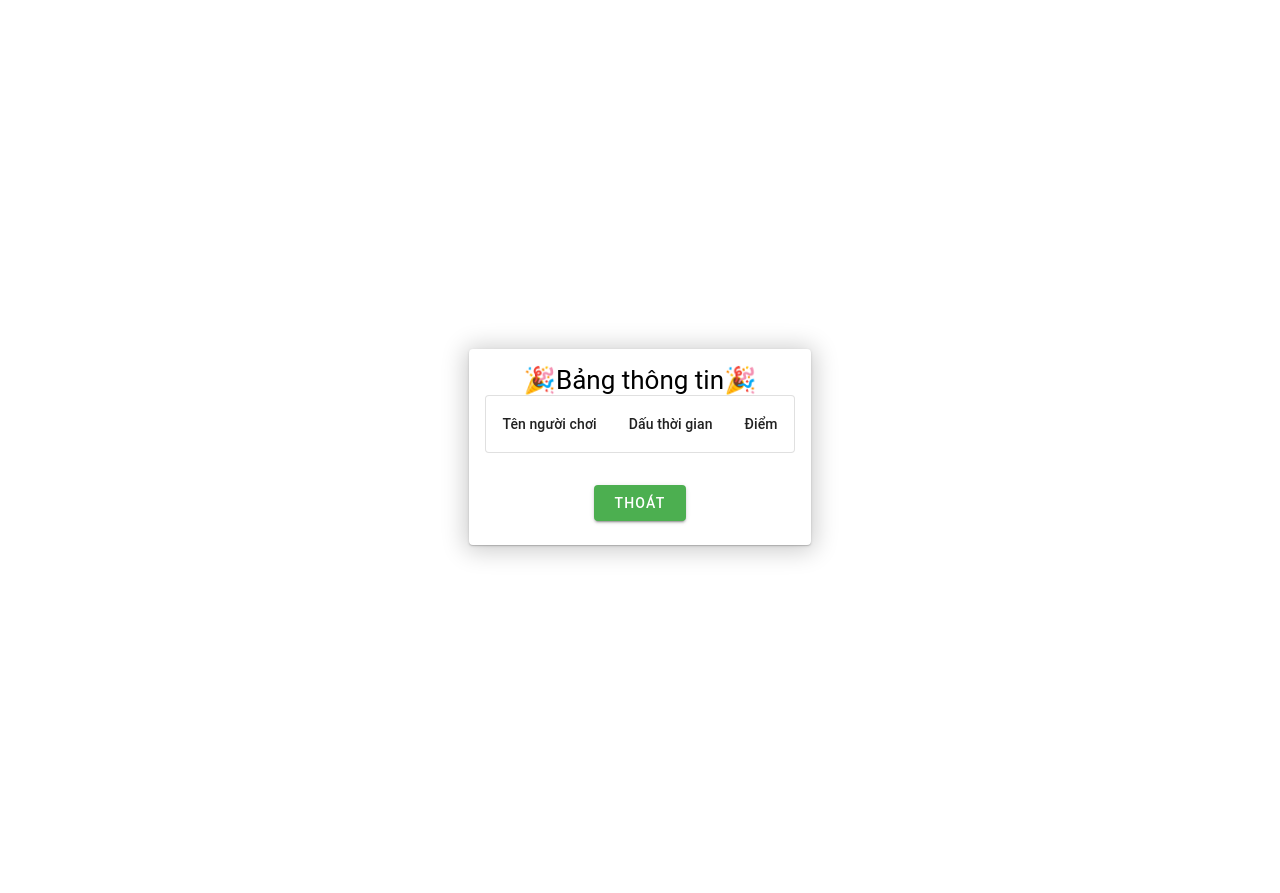
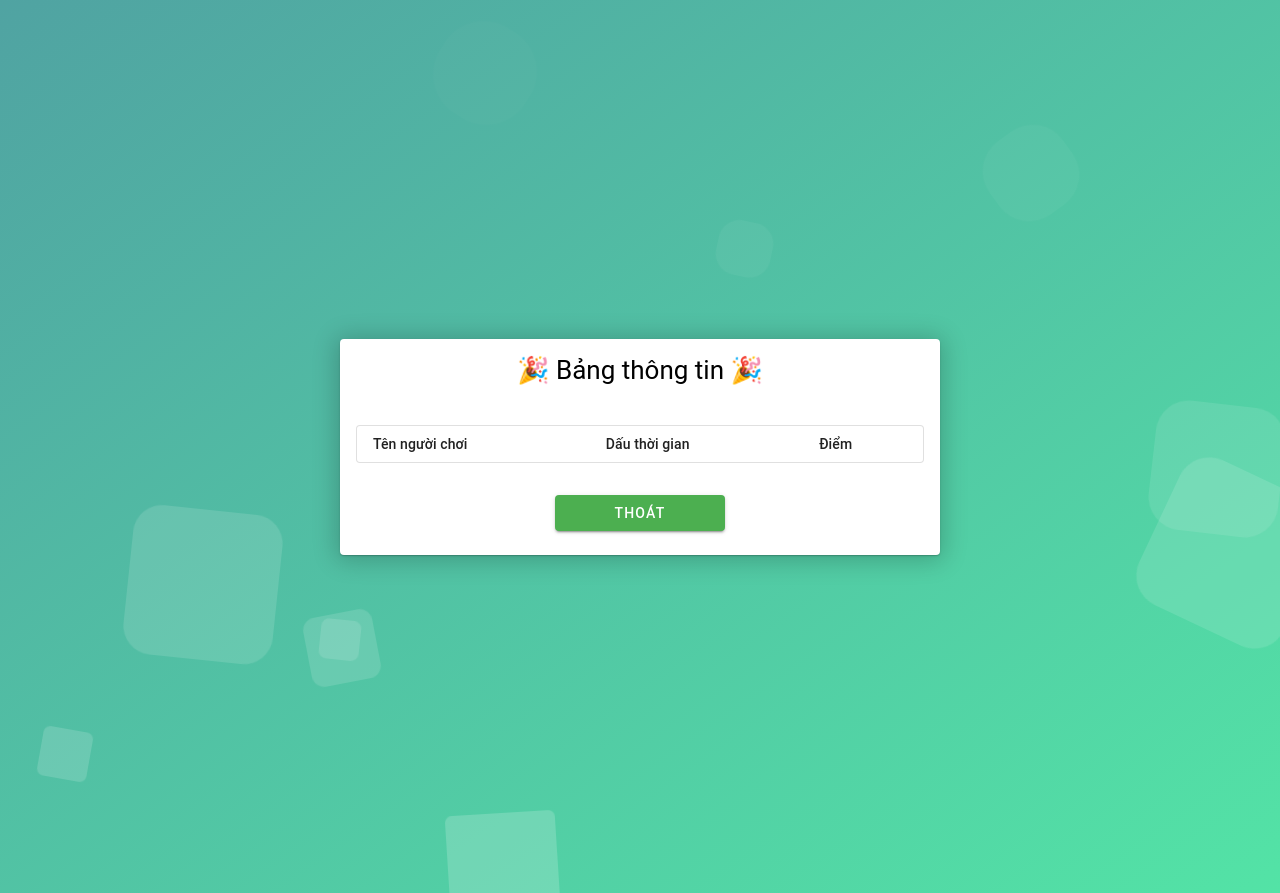
Before and after one commit to vinhphuctadang/DaisyQuizzes, a PHP site: page /admin/playerdash.php?round=1 in a window 1280 px wide. Run offline with PHP 8.4, Linux system fonts and the light colour scheme; a user stored in the database is signed in; data comes from the database, SQL or seed files in the repository; data that the repository does not hold is empty.

Commit message:
update UI

```diff
--- a/admin/manage-question/styles.css
+++ b/admin/manage-question/styles.css
@@ -144,6 +144,10 @@ label {
 .mdc-data-table {
     width: 100%;
 }
+.mdc-data-table__cell,
+.mdc-data-table__header-cell {
+    height: 36px;
+}
 .mdc-data-table::-webkit-scrollbar {
     height: 5px;
     width: 5px;
--- a/admin/playerdash.php
+++ b/admin/playerdash.php
@@ -4,7 +4,7 @@ if (substr_count($_SERVER['DOCUMENT_ROOT'], 'DaisyQuizzes') == 0) {
 	$DOCUMENT_ROOT = $DOCUMENT_ROOT . '/DaisyQuizzes';
 }
 include $DOCUMENT_ROOT . '/database.php';
-include $DOCUMENT_ROOT.'/middleware/auth_admin.php';
+include $DOCUMENT_ROOT . '/middleware/auth_admin.php';
 
 if (!checkLoggedIn()) {
 	header('Location: ./login');
@@ -23,10 +23,11 @@ function findLoggedPlayer($conn, $token)
 	return $list;
 }
 
-function findTokenByRound($conn, $round) {
+function findTokenByRound($conn, $round)
+{
 	$sql = "SELECT access_token FROM daisy_round WHERE round = '$round'";
 	$result = $conn->query($sql);
-	$row = $result->fetch_assoc ();
+	$row = $result->fetch_assoc();
 	return $row['access_token'];
 }
 
@@ -49,10 +50,10 @@ $conn->close();
 </head>
 
 <body>
+	<div class='waiting'>
 		<div id="wrapper">
-			<div class="mdc-card wrapper-card">
-
-				<p class="finish">🎉Bảng thông tin🎉</p>
+			<div class="mdc-card wrapper-card card-rank">
+				<p class="finish ranking">🎉 Bảng thông tin 🎉</p>
 				<div class="mdc-data-table" data-mdc-auto-init="MDCDataTable">
 					<table class="mdc-data-table__table" aria-label="Dessert calories">
 						<thead>
@@ -71,7 +72,7 @@ $conn->close();
 								<tr class="mdc-data-table__row">
 									<td class="mdc-data-table__cell"><?php echo $each['name']; ?></td>
 									<td class="mdc-data-table__cell"><?php echo $each['created_time']; ?></td>
-									<td class="mdc-data-table__cell text-center" id="<?php echo $each['name'];?>">
+									<td class="mdc-data-table__cell text-center" id="<?php echo $each['name']; ?>">
 										<?php echo $each['score']; ?>
 									</td>
 								</tr>
@@ -86,10 +87,24 @@ $conn->close();
 
 			</div>
 		</div>
+		<ul class='bg-bubbles'>
+			<li></li>
+			<li></li>
+			<li></li>
+			<li></li>
+			<li></li>
+			<li></li>
+			<li></li>
+			<li></li>
+			<li></li>
+			<li></li>
+		</ul>
+	</div>
 </body>
 <script src="<?php echo path("socket.io.js"); ?>"></script>
 <script>
 	pendingPlayerInfos = [];
+
 	function updatePlayerScore(player) {
 		httprq = new XMLHttpRequest();
 		httprq.onreadystatechange = function() {
@@ -105,23 +120,23 @@ $conn->close();
 		httprq.send();
 	}
 
-		function addPlayer (player) {
+	function addPlayer(player) {
 
-			anElement = '<tr class="mdc-data-table__row">'
-				+'<td class="mdc-data-table__cell">'+player.name+'</td>'
-				+'<td class="mdc-data-table__cell">'+player.created_time+'</td>'
-				+'<td class="mdc-data-table__cell text-center" id="'+player.name+'">'+player.score+'</td>'
-				+'</tr>';
-			document.getElementById ("players").innerHTML += anElement;
+		anElement = '<tr class="mdc-data-table__row">' +
+			'<td class="mdc-data-table__cell">' + player.name + '</td>' +
+			'<td class="mdc-data-table__cell">' + player.created_time + '</td>' +
+			'<td class="mdc-data-table__cell text-center" id="' + player.name + '">' + player.score + '</td>' +
+			'</tr>';
+		document.getElementById("players").innerHTML += anElement;
 	}
 
-		function updatePendingPlayerInfos () {
-			for (i=0;i<pendingPlayerInfos.length;++i) {
+	function updatePendingPlayerInfos() {
+		for (i = 0; i < pendingPlayerInfos.length; ++i) {
 			var id = pendingPlayerInfos[i].name;
 			var score = pendingPlayerInfos[i].score;
 			var view = document.getElementById(id);
 			if (view == null)
-					addPlayer (pendingPlayerInfos[i]);
+				addPlayer(pendingPlayerInfos[i]);
 			else
 				view.innerText = score;
 		}
@@ -132,10 +147,11 @@ $conn->close();
 		updatePlayerScore(player);
 	});
 	socket.on('<?php echo "onChange" . $round ?>', function(player) {
-			updatePendingPlayerInfos ();
+		updatePendingPlayerInfos();
 	});
 	socket.on('<?php echo "onFinished" . $round ?>', function(player) {
-			updatePendingPlayerInfos ();
+		updatePendingPlayerInfos();
 	});
 </script>
+
 </html>
--- a/admin/register/index.php
+++ b/admin/register/index.php
@@ -15,7 +15,7 @@
 <body>
 	<div id="wrapper">
 		<div class="mdc-card wrapper-card">
-			<form name="fRegister" class="center-card" action="middle_register.php" method="post">
+			<form name="fRegister" action="middle_register.php" method="post">
 				<div class="imgcontainer">
 					<img src="../../assets/img_avatar.png" alt="Avatar" class="avatar">
 					<div>Đăng ký</div>
--- a/admin/register/styles.css
+++ b/admin/register/styles.css
@@ -37,8 +37,8 @@ img.avatar {
 }
 
 .wrapper-card {
-    width: fit-content;
-    padding: 40px 30px;
+    width: 300px;
+    padding: 16px;
     margin: 0 auto;
     box-shadow: 0px 2px 24px 4px rgba(0, 0, 0, 0.2),
         0px 1px 1px 0px rgba(0, 0, 0, 0.14), 0px 1px 3px 0px rgba(0, 0, 0, 0.12);
--- a/index.php
+++ b/index.php
@@ -39,7 +39,6 @@ function disp_alert($alertText)
 					<div class="imgcontainer">
 						<img src="assets/img_avatar.png" alt="Avatar" class="avatar">
 					</div>
-					<div class="container">
 					<div class="mdc-text-field" data-mdc-auto-init="MDCTextField">
 						<input class="mdc-text-field__input" id="player" name="player" onkeyup="handle_change(this.value)">
 						<div class="mdc-line-ripple"></div>
@@ -48,7 +47,6 @@ function disp_alert($alertText)
 					<!-- <input type="text" placeholder="Tên bạn muốn hiển thị" name="player" required> -->
 					<button id="btnLogin" class="btn mdc-button mdc-button--raised" type="submit" disabled>TIẾP TỤC
 					</button>
-					</div>
 					<div class='admin'>
 						<a href='./admin/login'> Tôi là người kiến tạo? </a>
 					</div>
--- a/player/index.css
+++ b/player/index.css
@@ -12,7 +12,7 @@
 .wrapper-card {
     width: fit-content;
     padding: 16px;
-    margin: 0 auto;
+    margin: 0 16px;
     box-shadow: 0px 2px 24px 4px rgba(0, 0, 0, 0.2),
         0px 1px 1px 0px rgba(0, 0, 0, 0.14), 0px 1px 3px 0px rgba(0, 0, 0, 0.12);
 }
@@ -93,6 +93,7 @@ span.psw {
     height: 100%;
     display: flex;
     align-items: center;
+    justify-content: center;
 }
 form .admin {
     display: block;
@@ -155,18 +156,6 @@ button[disabled] {
     padding: 40px 30px 20px;
     width: 50%;
 }
-@media only screen and (max-width: 800px) {
-    .question,
-    .wrapper-card {
-        width: 90%;
-    }
-    #timing {
-        margin: 8% 0;
-    }
-    #status {
-        font-size: 13px !important;
-    }
-}
 .question .mdc-text-field:hover {
     background-color: rgb(25, 118, 210, 0.2);
     border-radius: 4px;
@@ -190,6 +179,10 @@ button[disabled] {
 }
 .btn-exit button {
     width: 30%;
+}
+.mdc-data-table__cell,
+.mdc-data-table__header-cell {
+    height: 36px;
 }
 .mdc-data-table::-webkit-scrollbar {
     height: 5px;
@@ -224,7 +217,7 @@ button[disabled] {
 }
 .waiting .card-rank {
     z-index: 4;
-    width: 600px !important;
+    width: 600px;
 }
 
 .waiting .card {
@@ -418,3 +411,31 @@ button[disabled] {
     -webkit-animation-name: fadeIn;
     animation-name: fadeIn;
 }
+
+.score {
+    margin-top: 40px;
+}
+.rank {
+    margin: 8px 0 16px;
+}
+.ranking {
+    margin-bottom: 40px;
+}
+@media only screen and (max-width: 800px) {
+    .question,
+    .wrapper-card {
+        width: 90% !important;
+    }
+    #timing {
+        margin: 8% 0;
+    }
+    #status {
+        font-size: 13px !important;
+    }
+    .score {
+        margin-top: 20px;
+    }
+    .ranking {
+        margin-bottom: 20px;
+    }
+}
--- a/player/rank.php
+++ b/player/rank.php
@@ -68,8 +68,8 @@ $conn->close();
 			<div class="mdc-card wrapper-card card-rank">
 				<p class="finish">🎉 Chúc mừng 🎉</p>
 				<p class="finish">Bạn đã hoàn thành vòng chơi</p>
-				<div style="margin-top: 40px;"> Điểm của bạn: <?php echo $myscore; ?> </div>
-				<div style="margin: 4% 0;"> Hạng của bạn: <?php echo $myrank; ?> </div>
+				<div class="score"> Điểm của bạn: <?php echo $myscore; ?> </div>
+				<div class="rank"> Hạng của bạn: <?php echo $myrank; ?> </div>
 				<div class="mdc-data-table" data-mdc-auto-init="MDCDataTable">
 					<table class="mdc-data-table__table" aria-label="Dessert calories">
 						<thead>
```
Also changed, not shown: admin/general.css (+24 -23 lines), admin/login/index.php (+44 -5 lines), admin/login/middle_login.php (+7 -7 lines), admin/login/styles.css (+12 -2 lines), admin/manage-question/modify_round.php (+16 -16 lines), index.css (+5 -4 lines). Lines whose indentation alone changed are shown as unchanged.
